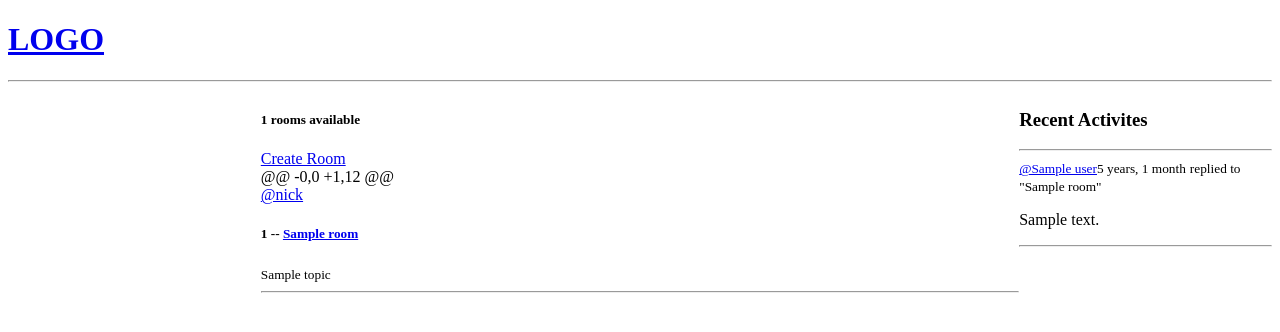
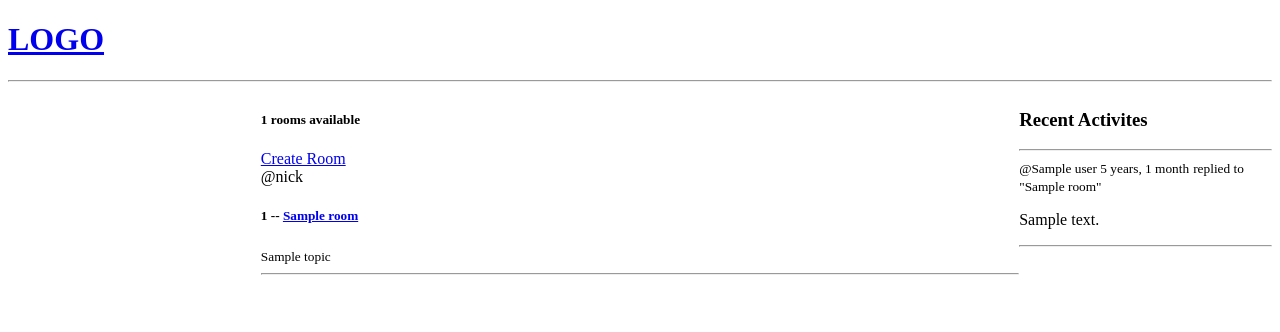
Before and after one commit to Nlckkk/StudyBud, a Django app: template base/templates/base/base.html in a window 1280 px wide. Shown: the top 332 px of the page. Run offline with Django 5.2, Linux system fonts and the light colour scheme; data comes from the database, SQL or seed files in the repository; tables that the repository leaves empty hold one stand-in row (values such as "Sample post"); the template is opened without the code that fills it: values that come from a table or form of the project are taken from there, most other values are stand-ins (such as "Sample title", 1, 10 or a date in 2020); parts of the project's set-up code (start-up, migrations or seed data) failed here and were passed over.

Commit message:
Activity Feed

```diff
--- a/base/models.py
+++ b/base/models.py
@@ -18,7 +18,6 @@ class Room(models.Model):
     topic = models.ForeignKey('Topic', on_delete=models.SET_NULL, null=True)
     name = models.CharField(max_length=200)
     description = models.TextField(null=True, blank=True)
-    # participants =
     participants = models.ManyToManyField(
                    User, related_name="participants", blank=True)
     updated = models.DateTimeField(auto_now=True)
@@ -31,6 +30,7 @@ class Room(models.Model):
         return self.name
 
 
+
 class Message(models.Model):
     user = models.ForeignKey(User, on_delete=models.CASCADE)
     room = models.ForeignKey(Room, on_delete=models.CASCADE)
@@ -38,5 +38,9 @@ class Message(models.Model):
     updated = models.DateTimeField(auto_now=True)
     created = models.DateTimeField(auto_now_add=True)
 
+
+    class Meta:
+        ordering = ['-updated', '-created']
+
     def __str__(self):
-        return self.body[0:5]
+        return self.body[0:50]
--- a/base/templates/base/activity_component.html
+++ b/base/templates/base/activity_component.html
@@ -2,7 +2,7 @@
 <hr>
 {% for message in room_messages %}
    <div>
-    <small><a href="{% url 'user-profile' message.user.id %}">@{{message.user}}</a>{{message.created|timesince}}</small>
+       <small>@{{message.user}} {{message.created|timesince}}</small>
        <small>replied to "{{message.room}}"</small>
        <p>{{message}}</p>
         {% if request.user == message.user %}
--- a/base/templates/base/feed_component.html
+++ b/base/templates/base/feed_component.html
@@ -1,11 +1,10 @@
-@@ -0,0 +1,12 @@
 {% for room in rooms %}
     <div>
         {% if request.user == room.host %}
         <a href="{% url 'update-room' room.id %}">Edit</a>
         <a href="{% url 'delete-room' room.id %}">Delete</a>
         {% endif %}
-        <a href="{% url 'user-profile' room.host.id %}">@{{room.host.username}}</a>
+        <span>@{{room.host.username}}</span>
         <h5>{{room.id}} -- <a href="{% url 'room' room.id %}" > {{room.name}}</a></h5>
         <small>{{room.topic.name}}</small>
         <hr>
```
